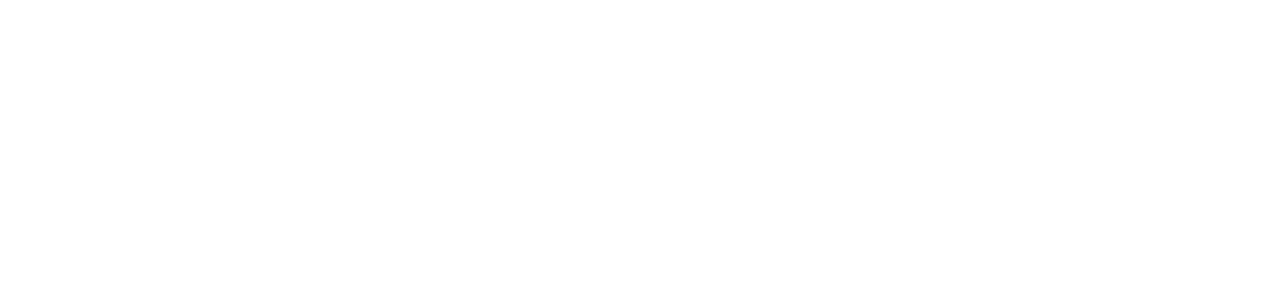
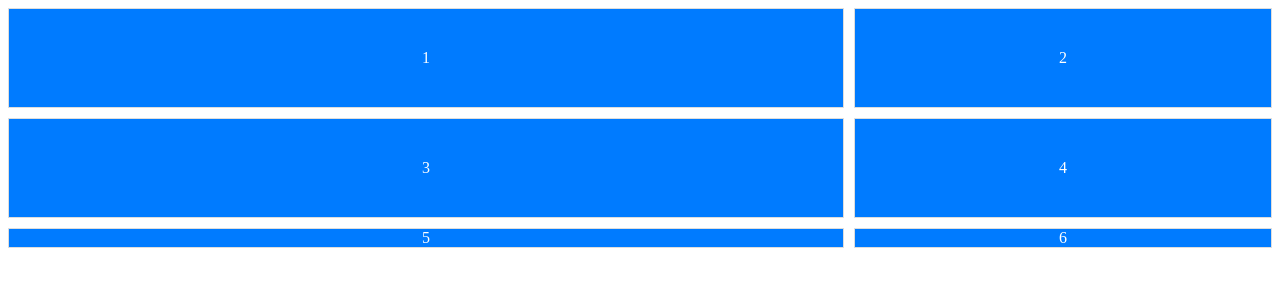
Before and after one commit to iguinho-ux/Grid-layout, a plain HTML site: page index.html in a window 1280 px wide. Drawn offline with Linux system fonts and the light colour scheme.

Commit message:
adicione

```diff
--- a/index.html
+++ b/index.html
@@ -1,11 +1,21 @@
 <!DOCTYPE html>
-<html lang="en">
+<html lang="pt-BR">
 <head>
-    <meta charset="UTF-8">
-    <meta name="viewport" content="width=device-width, initial-scale=1.0">
-    <title>Document</title>
+<meta charset="UTF-8">
+<meta name="viewport" content="width=device-width, initial-scale=1.0">
+<title>Grid Básico</title>
+<link rel="stylesheet" href="style.css">
 </head>
+
 <body>
+<div class="grid-container">
+<div class="item">1</div>
+<div class="item">2</div>
+<div class="item">3</div>
+<div class="item">4</div>
+<div class="item">5</div>
+<div class="item">6</div>
+</div>
 
 </body>
 </html>
--- /dev/null
+++ b/style.css
@@ -0,0 +1,14 @@
+.grid-container {
+    display: grid;
+    grid-template-columns: 2fr 1fr;
+    grid-template-rows: 100px 100px;
+    gap: 10px;
+    }
+    .item {
+    background-color: #007bff;
+    color: white;
+    display: flex;
+    align-items: center;
+    justify-content: center;
+    border: 1px solid #ddd;
+    }
--- /dev/null
+++ b/style2.css
@@ -0,0 +1,28 @@
+.grid-container {
+    display: grid;
+    grid-template-areas:
+    "header header header"
+    "menu main main"
+    "footer footer footer";
+    grid-template-columns: 1fr 2fr 2fr;
+    grid-template-rows: 50px 1fr 30px;
+    gap: 10px;
+    }
+    .header {
+    grid-area: header;
+    background-color: #343a40;
+    color: white;
+    }
+    .menu {
+    grid-area: menu;
+    background-color: #ffc107;
+    }
+    .main {
+    grid-area: main;
+    background-color: #20c997;
+    }
+    .footer {
+    grid-area: footer;
+    background-color: #6f42c1;
+    color: white;
+    }
--- /dev/null
+++ b/style3.css
@@ -0,0 +1,13 @@
+.grid-container {
+    display: grid;
+    grid-template-columns: 100px 2fr 1fr;
+    grid-template-rows: 50px 150px;
+    gap: 5px;
+    }
+    .item {
+
+    background-color: #17a2b8;
+    text-align: center;
+    color: white;
+    line-height: 50px;
+    }
--- /dev/null
+++ b/style4.css
@@ -0,0 +1,13 @@
+.grid-container {
+    display: grid;
+    grid-template-columns: 100px 2fr 1fr;
+    grid-template-rows: 50px 150px;
+    gap: 5px;
+    }
+    .item {
+
+    background-color: #17a2b8;
+    text-align: center;
+    color: white;
+    line-height: 50px;
+    }
```
Also changed, not shown: index2.html (added, +7 -0 lines), index3.html (added, +19 -0 lines), index4.html (added, +10 -0 lines).
